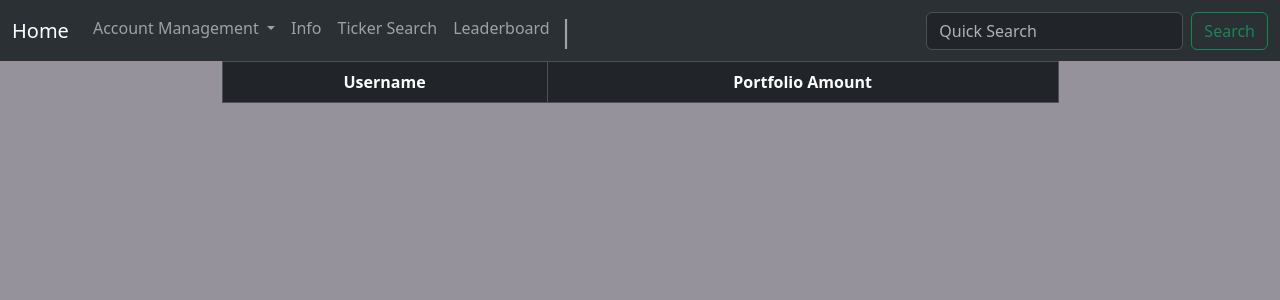
After one commit to 33QWERTY33/DayTradingSim, a Django app: page /leaderboard/ in a window 1280 px wide. The commit adds this page. Shown: the top 300 px of the page. Run offline with Django 5.2, Linux system fonts and the light colour scheme; lists and menus that the app fills with data are empty.

Commit message:
added a leaderboard

```diff
--- /dev/null
+++ b/TradingSim/LeaderboardApp/templates/leaderboard.html
@@ -0,0 +1,26 @@
+{% extends "layouts/layout.html" %}
+
+{% block content %}
+<div class="d-flex container justify-content-center">
+    <table style="width:75%" class="table table-dark table-striped table-hover table-bordered">
+        <thead>
+        <tr>
+            <th class="text-center" scope="col">Username</th>
+            <th class="text-center" scope="col">Portfolio Amount</th>
+        </tr>
+        </thead>
+        <tbody>
+            {% for result in results %}
+            <tr>
+                <td class="text-center">
+                    {{ result.0 }}
+                </td>
+                <td class="text-center">
+                    {{ result.1 }}
+                </td>
+            </tr>
+            {% endfor %}
+        </tbody>
+    </table>
+</div>
+{% endblock content %}
--- /dev/null
+++ b/TradingSim/LeaderboardApp/urls.py
@@ -0,0 +1,8 @@
+from django.urls import path
+from .views import leaderboard_view
+
+app_name = "leaderboard"
+
+urlpatterns = [
+    path("", leaderboard_view, name="leaderboard-view")
+]
--- a/TradingSim/LeaderboardApp/views.py
+++ b/TradingSim/LeaderboardApp/views.py
@@ -1,8 +1,9 @@
 from django.shortcuts import render
+from UsersApp.models import UserPortfolio
 
+def leaderboard_view(request):
+    portfolios = UserPortfolio.objects.all().order_by("-totalPortfolioAmount")
 
-app_name = "leaderboard"
-# Create your views here.
-urlpatterns = [
+    portfolio_totals = [(user.username, user.totalPortfolioAmount) for user in portfolios]
 
-]
+    return render(request, "leaderboard.html", {"results":portfolio_totals})
--- a/TradingSim/OrdersApp/templates/insufficient-funds.html
+++ b/TradingSim/OrdersApp/templates/insufficient-funds.html
@@ -1,6 +1,6 @@
 {% extends 'layouts/layout.html' %}
 
 {% block content %}
-    <h1>Sorry, it doesn't seem like you have enough money in your account...</h1>
-    <h3>You're broke, but not really?</h3>
+    <h1 class="text-center">Sorry, it doesn't seem like you have enough money in your account...</h1>
+    <h3 class="text-center">You're broke, but not really?</h3>
 {% endblock content %}
--- a/TradingSim/TradingSim/settings.py
+++ b/TradingSim/TradingSim/settings.py
@@ -39,7 +39,8 @@ INSTALLED_APPS = [
     'django.contrib.staticfiles',
     'TickerApp',
     'UsersApp',
-    'OrdersApp'
+    'OrdersApp',
+    'LeaderboardApp'
 ]
 
 MIDDLEWARE = [
--- a/TradingSim/TradingSim/urls.py
+++ b/TradingSim/TradingSim/urls.py
@@ -20,6 +20,7 @@ from TradingSim.views import home, info
 from TickerApp import urls
 from UsersApp import urls
 from OrdersApp import urls
+from LeaderboardApp import urls
 
 urlpatterns = [
     path('admin/', admin.site.urls, name="admin"),
@@ -27,6 +28,7 @@ urlpatterns = [
     path("info/", info, name="info"),
     path("ticker/", include('TickerApp.urls')),
     path("user/", include('UsersApp.urls')),
-    path("order/", include('OrdersApp.urls'))
+    path("order/", include('OrdersApp.urls')),
+    path("leaderboard/", include("LeaderboardApp.urls"))
 ]
 # master router for the project
--- a/TradingSim/templates/layouts/navbar.html
+++ b/TradingSim/templates/layouts/navbar.html
@@ -39,6 +39,9 @@
             <a class="nav-link"href="{% url 'ticker:get-ticker' %}">Ticker Search</a>
           </li>
           <li class="nav-item">
+            <a class="nav-link"href="{% url 'leaderboard:leaderboard-view' %}">Leaderboard</a>
+          </li>
+          <li class="nav-item">
             <span style="font-size: 30px;" class="navbar-text">|</span>
           </li>
           {% if user.is_authenticated %}
--- a/project_notes.txt
+++ b/project_notes.txt
@@ -9,14 +9,10 @@ Overview:
             - gather real time stock data using looping and yfinance API
 
 Current Task:
-    - add totalPortfolio percentage stat to buyorders
-
+    - implement the sell trigger using the history method of the yfinance api
 Improvement Ideas:
-    - add a confirmation modal with more info to the buy order, and sell order views (currently there is just a regular conf modal, I can implement the increase information idea by adding blocks into the modal, then placing the data gathered from the view inside of the blocks inside of the place-buy-order and place-sell-order views)
     - create a leaderboard for different users and put it in the navbar
     - create a matplotlib plot using some of the history data, save the image to a media directory, then load it to the frontend, possibly in the buy order details behind a button called generate
-    - add a seperate coloring theme for aftermarket hours
-    - implement the sell trigger using the history method of the yfinance api
 
 Notes:
     - dict keys for yfinance api ['currency', 'dayHigh', 'dayLow', 'exchange', 'fiftyDayAverage', 'lastPrice', 'lastVolume', 'marketCap',\
```
Also changed, not shown: TradingSim/templates/home.html (+2 -32 lines).
